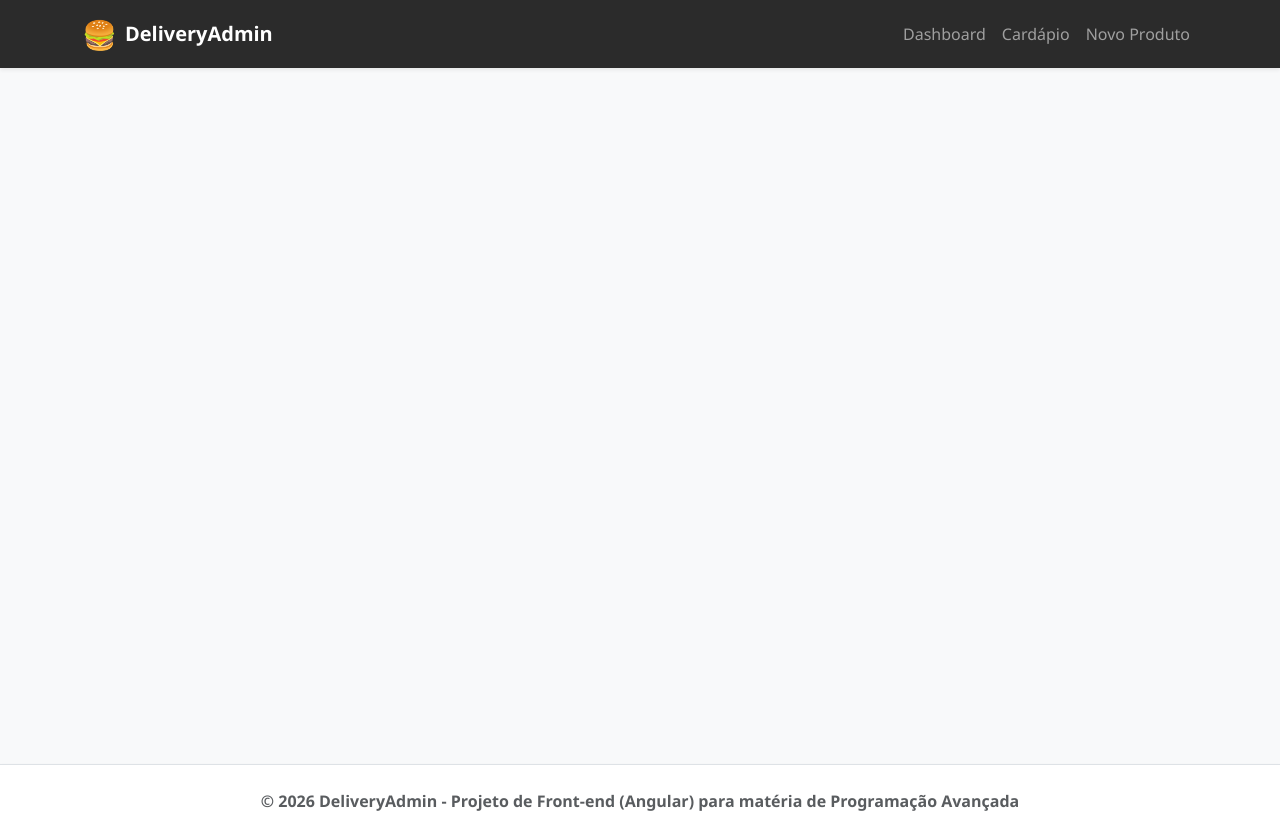
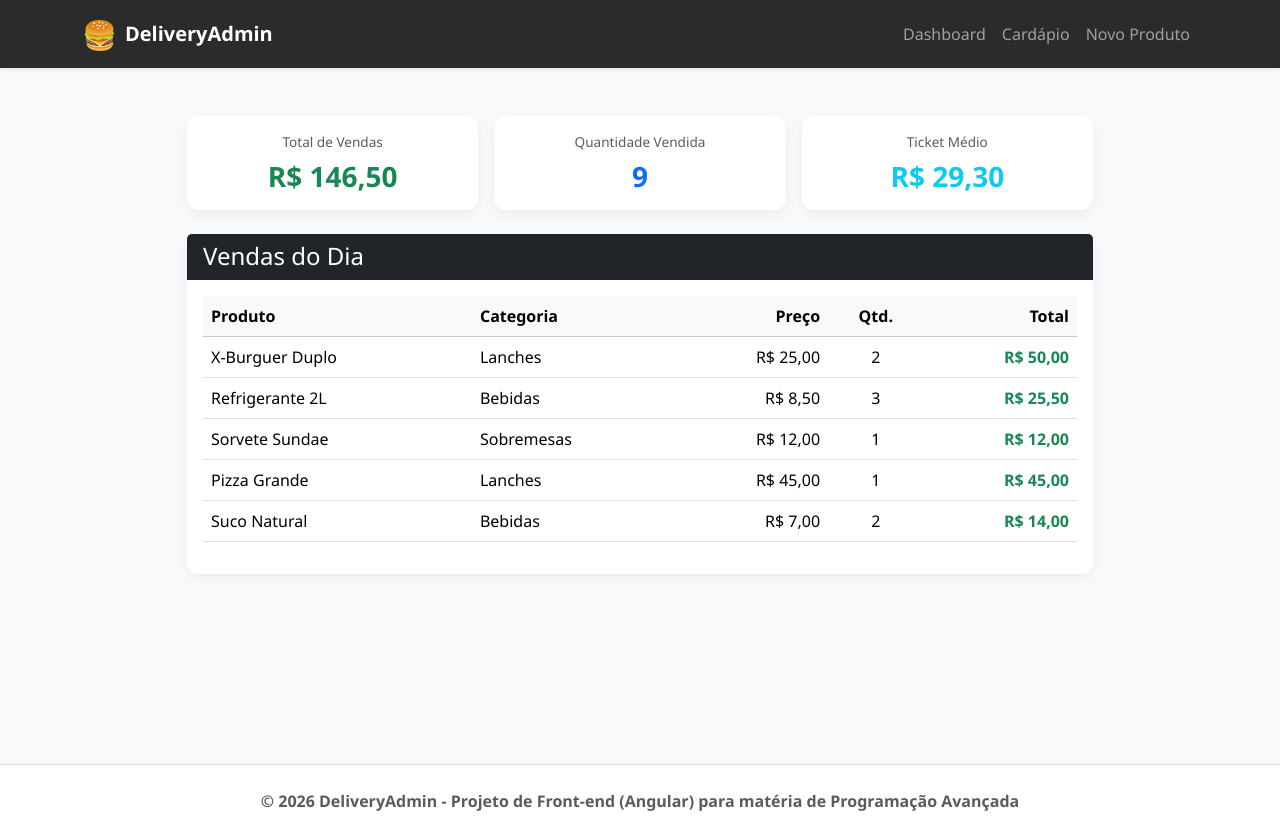
Before and after one commit to CariokacomK/delivery-admin, an Angular app: page /dashboard-vendas in a window 1280 px wide. Before the commit this address led to /. Built offline with nearby package versions, Linux system fonts and the light colour scheme.

Commit message:
feature(dashboard-vendas): Adicionar DashBoard de Vendas e resumo financeiro

```diff
--- a/src/app/app.html
+++ b/src/app/app.html
@@ -11,7 +11,7 @@
     <div class="collapse navbar-collapse" id="navbarNav">
       <ul class="navbar-nav ms-auto">
         <li class="nav-item">
-          <a class="nav-link" routerLink="/dashboard" routerLinkActive="text-warning">Dashboard</a>
+          <a class="nav-link" routerLink="/dashboard-vendas" routerLinkActive="text-warning">Dashboard</a>
         </li>
         <li class="nav-item">
           <a class="nav-link" routerLink="/cardapio" routerLinkActive="text-warning">Cardápio</a>
--- a/src/app/app.routes.ts
+++ b/src/app/app.routes.ts
@@ -1,7 +1,9 @@
 import { Routes } from '@angular/router';
 import { CategoriaCrudComponent } from './pages/categoria-crud/categoria-crud';
+import { DashboardVendasComponent } from './pages/dashboard-vendas/dashboard-vendas';
 
 export const routes: Routes = [
+  { path: 'dashboard-vendas', component: DashboardVendasComponent },
   { path: 'crud-produto', component: CategoriaCrudComponent },
-  { path: '', redirectTo: '/crud-produto', pathMatch: 'full' }
+  { path: '', redirectTo: '/dashboard-vendas', pathMatch: 'full' }
 ];
--- /dev/null
+++ b/src/app/pages/dashboard-vendas/dashboard-vendas.css
@@ -0,0 +1,14 @@
+/* CSS customizado para dashboard-vendas */
+
+.card {
+  border: none;
+  border-radius: 8px;
+}
+
+.card h3 {
+  font-weight: 600;
+}
+
+.card .small {
+  font-size: 0.85rem;
+}
--- /dev/null
+++ b/src/app/pages/dashboard-vendas/dashboard-vendas.html
@@ -0,0 +1,72 @@
+<div class="container mt-5">
+  <div class="row justify-content-center">
+    <div class="col-md-10">
+
+      <!-- Resumo Fiscal do Dia -->
+      <div class="row g-3 mb-4">
+        <div class="col-md-4">
+          <div class="card shadow-sm">
+            <div class="card-body text-center">
+              <p class="text-muted small mb-2">Total de Vendas</p>
+              <h3 class="text-success mb-0">{{ formatarValor(totalVendas) }}</h3>
+            </div>
+          </div>
+        </div>
+        <div class="col-md-4">
+          <div class="card shadow-sm">
+            <div class="card-body text-center">
+              <p class="text-muted small mb-2">Quantidade Vendida</p>
+              <h3 class="text-primary mb-0">{{ quantidadeProdutos }}</h3>
+            </div>
+          </div>
+        </div>
+        <div class="col-md-4">
+          <div class="card shadow-sm">
+            <div class="card-body text-center">
+              <p class="text-muted small mb-2">Ticket Médio</p>
+              <h3 class="text-info mb-0">{{ formatarValor(ticketMedio) }}</h3>
+            </div>
+          </div>
+        </div>
+      </div>
+
+      <!-- Tabela de Vendas -->
+      <div class="card shadow-sm">
+        <div class="card-header bg-dark text-white">
+          <h4 class="mb-0">Vendas do Dia</h4>
+        </div>
+
+        <div class="card-body">
+          <div class="table-responsive">
+            <table class="table table-hover">
+              <thead class="table-light">
+                <tr>
+                  <th>Produto</th>
+                  <th>Categoria</th>
+                  <th class="text-end">Preço</th>
+                  <th class="text-center">Qtd.</th>
+                  <th class="text-end">Total</th>
+                </tr>
+              </thead>
+              <tbody>
+                <tr *ngIf="vendas.length === 0">
+                  <td colspan="5" class="text-center text-muted py-4">
+                    Sem vendas registradas
+                  </td>
+                </tr>
+                <tr *ngFor="let venda of vendas">
+                  <td>{{ venda.nomeProduto }}</td>
+                  <td>{{ venda.categoria }}</td>
+                  <td class="text-end">{{ formatarValor(venda.preco) }}</td>
+                  <td class="text-center">{{ venda.quantidade }}</td>
+                  <td class="text-end fw-bold text-success">{{ formatarValor(venda.total) }}</td>
+                </tr>
+              </tbody>
+            </table>
+          </div>
+        </div>
+      </div>
+
+    </div>
+  </div>
+</div>
--- /dev/null
+++ b/src/app/pages/dashboard-vendas/dashboard-vendas.ts
@@ -0,0 +1,39 @@
+import { Component, OnInit } from '@angular/core';
+import { CommonModule } from '@angular/common';
+import { VendaService, Venda } from '../../services/venda';
+
+@Component({
+  selector: 'app-dashboard-vendas',
+  standalone: true,
+  imports: [CommonModule],
+  templateUrl: './dashboard-vendas.html',
+  styleUrls: ['./dashboard-vendas.css']
+})
+export class DashboardVendasComponent implements OnInit {
+  vendas: Venda[] = [];
+  totalVendas: number = 0;
+  quantidadeProdutos: number = 0;
+  ticketMedio: number = 0;
+
+  constructor(private vendaService: VendaService) {}
+
+  ngOnInit(): void {
+    this.vendas = this.vendaService.obterVendasDoDia();
+    this.calcularResumo();
+  }
+
+  calcularResumo(): void {
+    if (this.vendas.length > 0) {
+      this.totalVendas = this.vendas.reduce((total, venda) => total + venda.total, 0);
+      this.quantidadeProdutos = this.vendas.reduce((total, venda) => total + venda.quantidade, 0);
+      this.ticketMedio = this.totalVendas / this.vendas.length;
+    }
+  }
+
+  formatarValor(valor: number): string {
+    return new Intl.NumberFormat('pt-BR', {
+      style: 'currency',
+      currency: 'BRL'
+    }).format(valor);
+  }
+}
--- /dev/null
+++ b/src/app/services/venda.ts
@@ -0,0 +1,176 @@
+import { Injectable } from '@angular/core';
+
+export interface Venda {
+  id: string;
+  nomeProduto: string;
+  categoria: string;
+  preco: number;
+  quantidade: number;
+  total: number;
+  dataHora: string;
+}
+
+@Injectable({
+  providedIn: 'root'
+})
+export class VendaService {
+  private readonly STORAGE_KEY = 'delivery_vendas';
+
+  constructor() {
+    if (typeof localStorage !== 'undefined') {
+      this.inicializarDadosDemonstrativos();
+    }
+  }
+
+  obterVendas(): Venda[] {
+    if (typeof localStorage === 'undefined') {
+      return [];
+    }
+    const dados = localStorage.getItem(this.STORAGE_KEY);
+    if (dados) {
+      return JSON.parse(dados);
+    }
+    return [];
+  }
+
+  obterVendasDoDia(): Venda[] {
+    const vendas = this.obterVendas();
+    const hoje = new Date();
+    const dataHoje = hoje.toLocaleDateString('pt-BR');
+
+    return vendas.filter(venda => {
+      const dataVenda = new Date(venda.dataHora).toLocaleDateString('pt-BR');
+      return dataVenda === dataHoje;
+    });
+  }
+
+  adicionarVenda(novaVenda: Omit<Venda, 'id' | 'dataHora'>): void {
+    if (typeof localStorage === 'undefined') {
+      return;
+    }
+    const vendas = this.obterVendas();
+
+    const venda: Venda = {
+      id: this.gerarId(),
+      ...novaVenda,
+      dataHora: new Date().toISOString()
+    };
+
+    vendas.push(venda);
+    localStorage.setItem(this.STORAGE_KEY, JSON.stringify(vendas));
+  }
+
+  calcularTotalVendas(vendas: Venda[]): number {
+    return vendas.reduce((total, venda) => total + venda.total, 0);
+  }
+
+  calcularQuantidadeProdutos(vendas: Venda[]): number {
+    return vendas.reduce((total, venda) => total + venda.quantidade, 0);
+  }
+
+  obterProdutoMaisVendido(vendas: Venda[]): { nome: string; quantidade: number } | null {
+    if (vendas.length === 0) return null;
+
+    const maisVendido = vendas.reduce((prev, curr) =>
+      curr.quantidade > prev.quantidade ? curr : prev
+    );
+
+    return {
+      nome: maisVendido.nomeProduto,
+      quantidade: maisVendido.quantidade
+    };
+  }
+
+  obterCategoriaMaisVendida(vendas: Venda[]): { categoria: string; total: number } | null {
+    if (vendas.length === 0) return null;
+
+    const categoriasMap = new Map<string, number>();
+
+    vendas.forEach(venda => {
+      const atual = categoriasMap.get(venda.categoria) || 0;
+      categoriasMap.set(venda.categoria, atual + venda.quantidade);
+    });
+
+    let categoriaMais = '';
+    let maiorQuantidade = 0;
+
+    categoriasMap.forEach((quantidade, categoria) => {
+      if (quantidade > maiorQuantidade) {
+        maiorQuantidade = quantidade;
+        categoriaMais = categoria;
+      }
+    });
+
+    return {
+      categoria: categoriaMais,
+      total: maiorQuantidade
+    };
+  }
+
+  private inicializarDadosDemonstrativos(): void {
+    const dado = localStorage.getItem(this.STORAGE_KEY);
+
+    if (!dado) {
+      const hoje = new Date();
+      const vendaHoje = (dataHora: string): string => {
+        const data = new Date(dataHora);
+        data.setHours(hoje.getHours(), hoje.getMinutes());
+        return data.toISOString();
+      };
+
+      const vendasDemonstrativos: Venda[] = [
+        {
+          id: this.gerarId(),
+          nomeProduto: 'X-Burguer Duplo',
+          categoria: 'Lanches',
+          preco: 25.00,
+          quantidade: 2,
+          total: 50.00,
+          dataHora: vendaHoje('2026-03-12T10:30:00')
+        },
+        {
+          id: this.gerarId(),
+          nomeProduto: 'Refrigerante 2L',
+          categoria: 'Bebidas',
+          preco: 8.50,
+          quantidade: 3,
+          total: 25.50,
+          dataHora: vendaHoje('2026-03-12T10:45:00')
+        },
+        {
+          id: this.gerarId(),
+          nomeProduto: 'Sorvete Sundae',
+          categoria: 'Sobremesas',
+          preco: 12.00,
+          quantidade: 1,
+          total: 12.00,
+          dataHora: vendaHoje('2026-03-12T11:15:00')
+        },
+        {
+          id: this.gerarId(),
+          nomeProduto: 'Pizza Grande',
+          categoria: 'Lanches',
+          preco: 45.00,
+          quantidade: 1,
+          total: 45.00,
+          dataHora: vendaHoje('2026-03-12T11:30:00')
+        },
+        {
+          id: this.gerarId(),
+          nomeProduto: 'Suco Natural',
+          categoria: 'Bebidas',
+          preco: 7.00,
+          quantidade: 2,
+          total: 14.00,
+          dataHora: vendaHoje('2026-03-12T12:00:00')
+        }
+      ];
+
+      localStorage.setItem(this.STORAGE_KEY, JSON.stringify(vendasDemonstrativos));
+    }
+  }
+
+  private gerarId(): string {
+    return Date.now().toString(36) + Math.random().toString(36).substr(2);
+  }
+}
```
Also changed, not shown: 2 other files (tests, documents, lock files or other folders).
